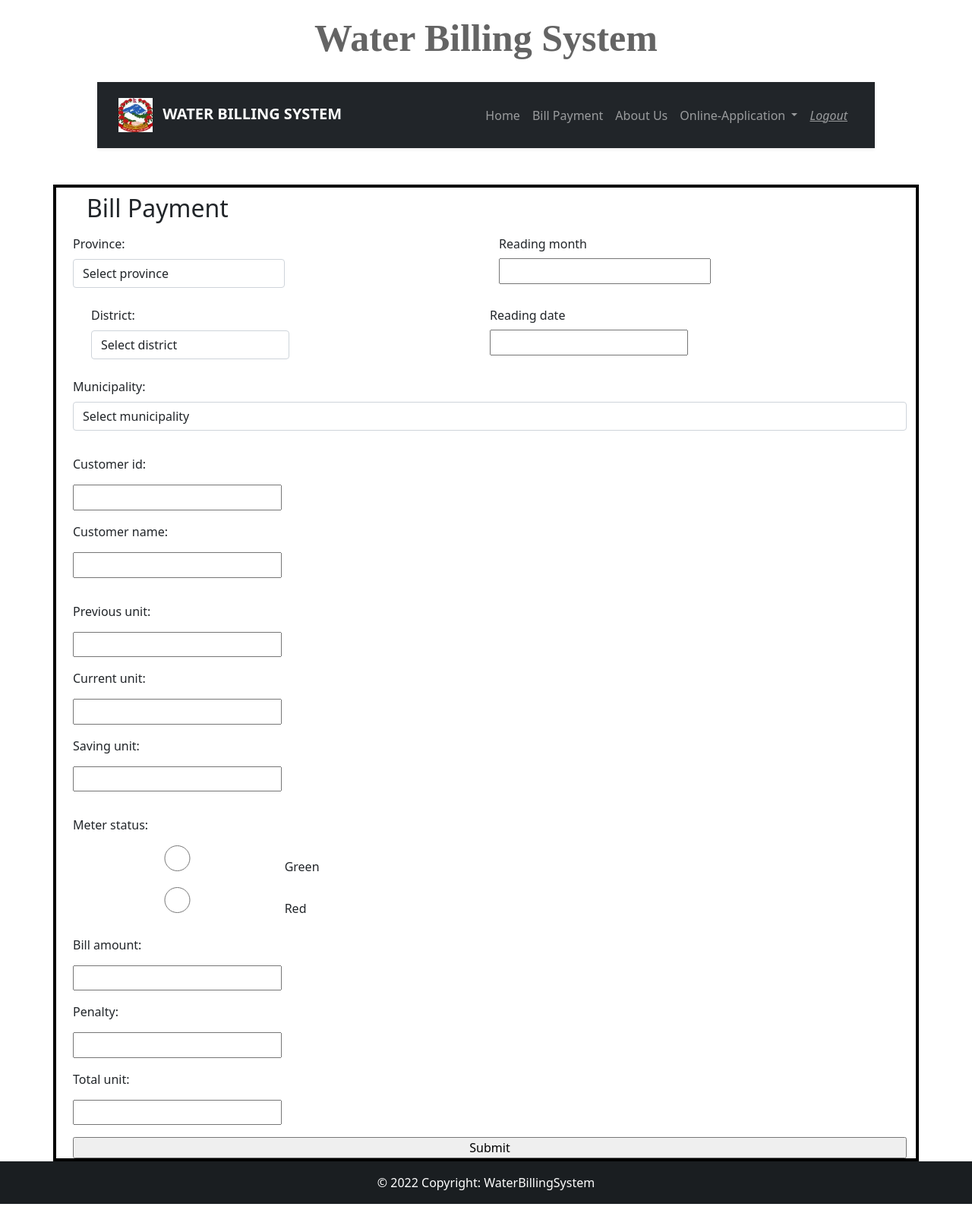
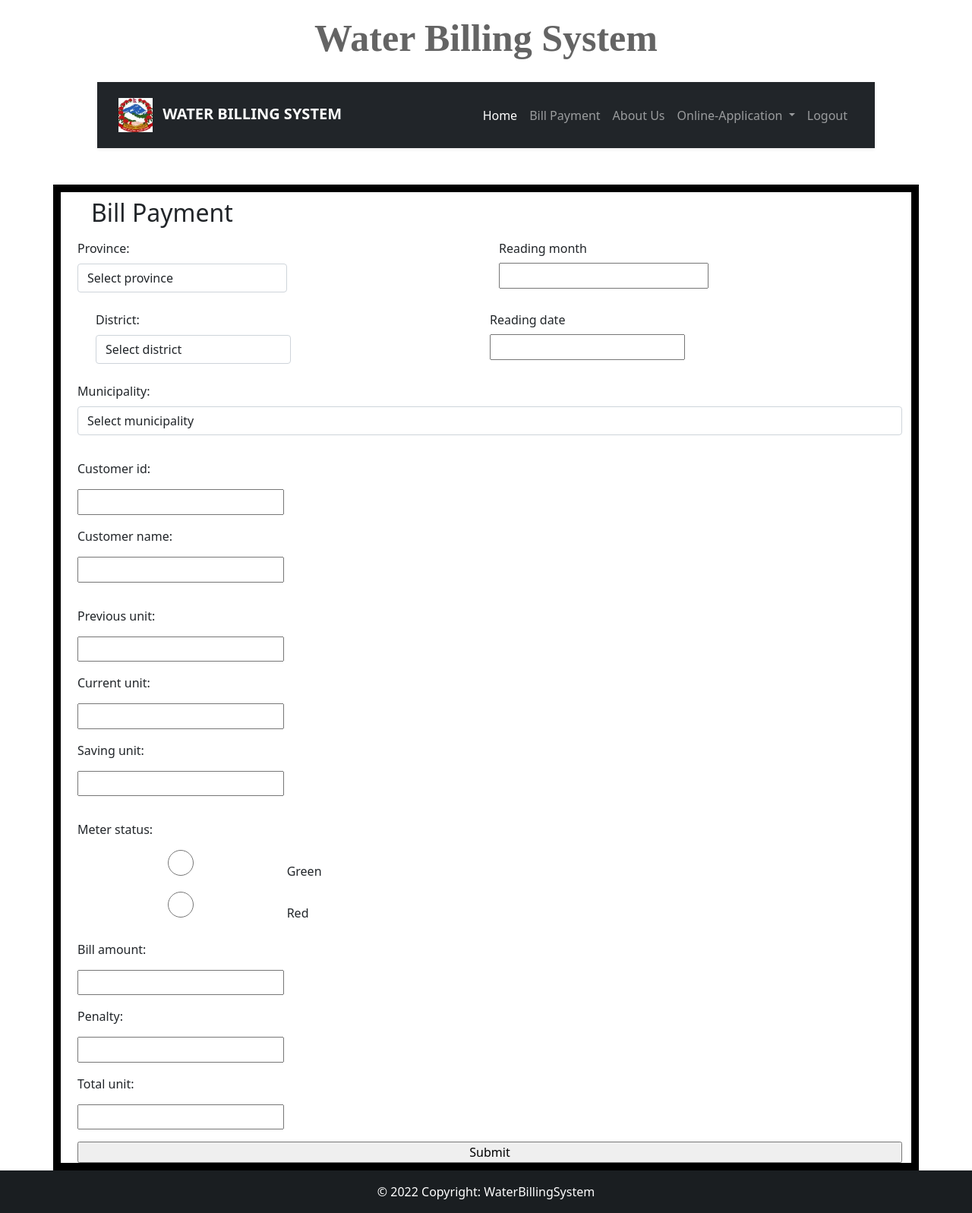
Before and after one commit to OzoneBht1/water_billing_system, a Django app: page /payment/ in a window 1280 px wide. Shown: the whole page at 76% size. Run offline with Django 4.2, Linux system fonts and the light colour scheme; some libraries are stand-ins or nearby versions.

Commit message:
Revert "edited"
This reverts commit 269a1aede32baab923f9a923120bb4fd83337eb4.

```diff
--- a/templates/base.html
+++ b/templates/base.html
@@ -36,7 +36,7 @@
 
           <div id="navbarSupportedContent" class="collapse navbar-collapse">
             <ul class="navbar-nav ml-auto">
-              <li class="nav-item "><a href="{% url 'users:home' %}" class="nav-link">Home <span class="sr-only">(current)</span></a></li>
+              <li class="nav-item active"><a href="{% url 'users:home' %}" class="nav-link">Home <span class="sr-only">(current)</span></a></li>
               <li class="nav-item"><a href="{% url 'users:payment' %}" class="nav-link">Bill Payment</a></li>
               <li class="nav-item"><a href="{% url 'users:about' %}" class="nav-link">About Us</a></li>
               <li class="nav-item dropdown">
@@ -54,7 +54,7 @@
                   <a class="dropdown-item" href="#">Report</a>
                 </div>
               </li>
-              <li class="nav-item"><a href="{% url 'accounts:logout' %}" class="nav-link"><i><u>Logout</u></i></a></li>
+              <li class="nav-item"><a href="{% url 'accounts:logout' %}" class="nav-link">Logout</a></li>
               </li>
             </ul>
           </div>
--- a/user_view/static/user_view/css/homepage.css
+++ b/user_view/static/user_view/css/homepage.css
@@ -35,7 +35,7 @@ body {
   height: 786px;
   margin: 0;
   background-color: rgb(0, 60, 255);
-  /* color: rgb(255, 255, 255); */
+  color: rgb(255, 255, 255);
 }
 .notices {
   top: 129%;
--- a/user_view/static/user_view/css/payment.css
+++ b/user_view/static/user_view/css/payment.css
@@ -3,7 +3,7 @@
   margin: 0%;
 }
 .form {
-  border: 4px solid rgb(0, 0, 0);
+  border: 10px solid rgb(0, 0, 0);
   width: 63%;
   /* margin: auto; */
   /* ^yesle bich ma lancha */
```
Also changed, not shown: user_view/static/user_view/images/home1.jfif (deleted), user_view/static/user_view/images/not1.jpg (deleted), user_view/static/user_view/images/not2.jpg (deleted), user_view/static/user_view/images/not3.jpg (deleted), user_view/static/user_view/images/not4.jpg (deleted).
